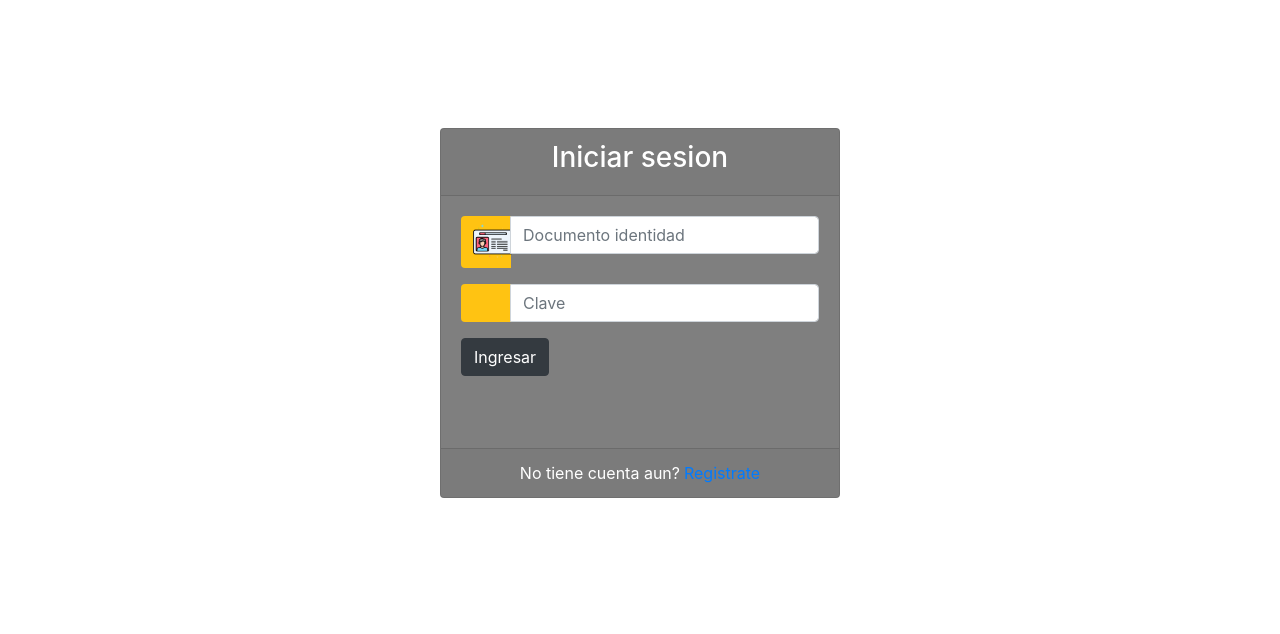
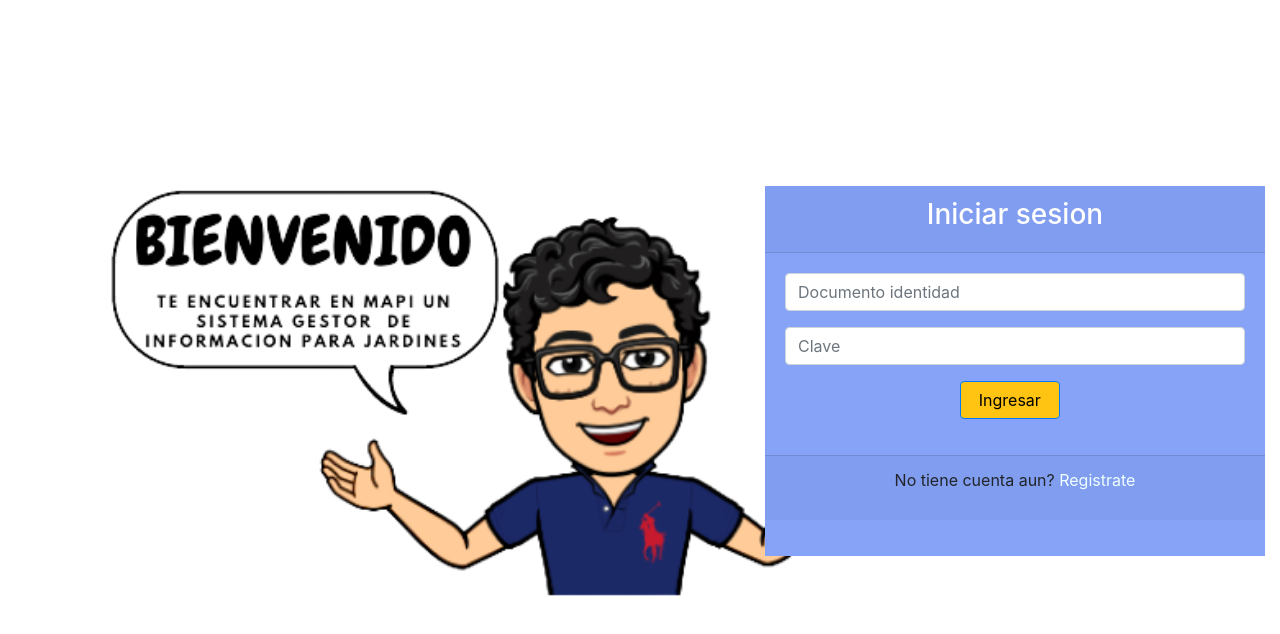
Before and after one commit to risimwell/BackentApiFlasMapi, an Angular app in the folder FronteAngular/: page /login in a window 1280 px wide. Shown: the top 634 px of the page. Built offline with nearby package versions, Linux system fonts and the light colour scheme; a web font is replaced by a local one.

Commit message:
Cambios en el aspecto visual

```diff
--- a/FronteAngular/src/app/Componentes/acudiente/ninos/ninos.component.ts
+++ b/FronteAngular/src/app/Componentes/acudiente/ninos/ninos.component.ts
@@ -52,6 +52,7 @@ export class NinosComponent implements OnInit {
         codigo_grupo:form.grupo
 
     }
+    console.log(nino)
     console.log("Va a disparar el servicio");
     this.servicio_nino.create(nino).subscribe({
       next: () => {
--- a/FronteAngular/src/app/Componentes/login/login.component.css
+++ b/FronteAngular/src/app/Componentes/login/login.component.css
@@ -1,46 +1,26 @@
 @import url('https://fonts.googleapis.com/css?family=Numans');
-.container{
-  margin-top: 10%;
-height: 100%;
-align-content: center;
+.card-body img{
+  margin-left: 90px;
 }
-
 .card{
+  margin-top: 13%;
+  border: transparent;
+}
+.card-form{
 height: 370px;
+margin-left: 110px;
 margin-top: auto;
 margin-bottom: auto;
-width: 400px;
-background-color: rgba(0,0,0,0.5) !important;
-}
-
-.social_icon span{
-font-size: 60px;
-margin-left: 10px;
-color: #FFC312;
-}
-
-.social_icon span:hover{
-color: white;
-cursor: pointer;
+width: 500px;
+background-color:#86A3F8 !important;
 }
 
 .card-header{
 text-align: center;
 color: white;
 }
-
-.social_icon{
-position: absolute;
-right: 20px;
-top: -45px;
-}
-
-.input-group-prepend span{
-  text-align: center;
-width: 50px;
-background-color: #FFC312;
-color: black;
-border:0 !important;
+.links a{
+  color: azure;
 }
 
 input:focus{
@@ -49,19 +29,8 @@ box-shadow: 0 0 0 0 !important;
 
 }
 
-.remember{
-color: white;
-}
-
-.remember input
-{
-width: 20px;
-height: 20px;
-margin-left: 15px;
-margin-right: 5px;
-}
-
 .login_btn{
+  margin-left: 38%;
 color: black;
 background-color: #FFC312;
 width: 100px;
@@ -69,13 +38,6 @@ width: 100px;
 
 .login_btn:hover{
 color: black;
+padding: 10px;
 background-color: white;
 }
-
-.links{
-color: white;
-}
-
-.links a{
-margin-left: 4px;
-}
--- a/FronteAngular/src/app/Componentes/login/login.component.html
+++ b/FronteAngular/src/app/Componentes/login/login.component.html
@@ -1,37 +1,40 @@
-
-
-<div class="container ">
-	<div class="d-flex justify-content-center h-100">
 <div class="card">
+  <div class="card-body">
+   <div class="row">
+    <div class="col-lg-6 col-md-8 col-sm-12 col-xs-12">
+      <img src="../../../assets/bienvenida.png" width="800px">
+    </div>
+    <div class="col-lg-6 col-md-4 col-sm-12 col-xs-12">
+          <div class="card-form formularioinicio">
             <div class="card-header justify-content-center">
               <h3>Iniciar sesion</h3>
             </div>
             <div class="card-body">
               <form class="form-horizontal" [formGroup]= "formulario" (ngSubmit)="ingresar(formulario.value)" >
                 <div class="input-group form-group">
-						<div class="input-group-prepend">
-							<span class="input-group-text"><i class="fas fa-user"><img src="../../../assets/cedula.png" alt="" height="40px"></i></span>
-						</div>
+
                   <input type="email" class="form-control" name="cedula" formControlName="cedula" id="cedula" placeholder="Documento identidad">
 
                 </div>
                 <div class="input-group form-group">
-						<div class="input-group-prepend">
-							<span class="input-group-text"><i class="fas fa-key"></i></span>
-						</div>
+
                   <input type="password" class="form-control" name="clave" formControlName="clave" id="clave" placeholder="Clave">
                 </div>
 
-					<div class="form-group">
-						<button type="submit" class="btn btn-dark" >Ingresar</button>
+                <div class="input-group form-group">
+                  <button type="submit" class="btn btn-primary login_btn" >Ingresar</button>
                 </div>
               </form>
             </div>
             <div class="card-footer">
               <div class="d-flex justify-content-center links">
-					No tiene cuenta aun?<a href="/registrar">Registrate</a>
+                <p>No tiene cuenta aun?  <a href="/registrar"> Registrate</a> </p>
+
+
               </div>
             </div>
           </div>
     </div>
    </div>
+  </div>
+</div>
--- a/FronteAngular/src/app/Componentes/login/login.component.ts
+++ b/FronteAngular/src/app/Componentes/login/login.component.ts
@@ -1,6 +1,7 @@
 import { Component, OnInit } from '@angular/core';
 import { FormGroup, FormBuilder, Form } from '@angular/forms';
 import { Router } from "@angular/router";
+
 
 import { LoginService } from 'src/app/Servicios/login/login.service';
 import { EnvioDataService } from 'src/app/Servicios/envioData/envio-data.service';
@@ -12,8 +13,7 @@ import { EnvioDataService } from 'src/app/Servicios/envioData/envio-data.service
 
 })
 
-export class LoginComponent implements OnInit {
-
+export class LoginComponent implements OnInit  {
   formulario:FormGroup;
   usuario:any=""
   nombre:any=""
--- a/FronteAngular/src/app/Componentes/registrar/registrar.component.css
+++ b/FronteAngular/src/app/Componentes/registrar/registrar.component.css
@@ -1,6 +1,20 @@
+.contenedor_global{
+  width: 40%;
+  position: relative;
+  margin: auto;
+  margin-top: 10%;
+  background: transparent;
+}
+.titulo-card h1{
+  margin-left: 35%;
+  color: rgb(56, 179, 34);
+
+    -webkit-text-stroke: 1px black;
+}
 .contenedor_principal{
+  margin-top: 10%;
   margin: 10px;
-  background: #86A3F8;
+  background: #f8f8fa;
   border: 1.39844px solid #000000;
   box-shadow: 0px 2.79687px 2.79687px rgba(0, 0, 0, 0.25);
   border-radius: 20.9766px;
@@ -8,25 +22,25 @@
 .contenedor_secundario{
     margin: 10px;
     margin-top: 0px;
-    background: #FF8E35;
+    background: #86a3f8;
     border: 1.39844px solid #000000;
     box-shadow: 0px 3px 2.79687px rgba(0, 0, 0, 0.25);
     border-radius: 20.9766px;
+}
+.card-body .columnaform{
+  width: 100px;
 }
 .card{
     border: transparent;
 }
 .card-body{
-    background: #FF8E35;
+    background: #86a3f8;
 }
 .card-header{
     border: transparent;
     border: transparent;
 }
-.card-header h1{
-  margin-left: 180px;
-  color: azure;
-}
+
 .card-body .nav{
   background: transparent;
   border: transparent;
--- a/FronteAngular/src/app/Componentes/registrar/registrar.component.ts
+++ b/FronteAngular/src/app/Componentes/registrar/registrar.component.ts
@@ -72,7 +72,12 @@ export class RegistrarComponent implements OnInit {
         },
         error: () => {
           // Si hubo un error dentro del registro del usuario
-          alert("No se pudo realizar el registro\nVerifique e intente de nuevo")
+          Swal.fire({
+            icon: 'error',
+            title: 'Oops...',
+            text: "No se pudo realizar el registro\nVerifique e intente de nuevo",
+          })
+          //alert("No se pudo realizar el registro\nVerifique e intente de nuevo")
         }
       }
     );
@@ -89,18 +94,25 @@ export class RegistrarComponent implements OnInit {
         institucion:form.institucion_docente,
         clave:form.clave_docente
     }
-    console.log(docente)
     //Envio de datos al servicio
     this.servicio_Docente.create(docente).subscribe({
         next: () => {
           //Alert de confirmacion
-          alert("Docente registrado con exito")
+          Swal.fire(
+            'Docente registrado con exito'
+          )
+          //alert("Docente registrado con exito")
           //Redireccion a la pagina
           this.router.navigateByUrl('login')
         },
         error: () => {
           // Si hubo un error dentro del registro del usuario
-          alert("No se pudo realizar el registro\nVerifique e intente de nuevo")
+          Swal.fire({
+            icon: 'error',
+            title: 'Oops...',
+            text: "No se pudo realizar el registro\nVerifique e intente de nuevo",
+          })
+          //alert("No se pudo realizar el registro\nVerifique e intente de nuevo")
         }
       }
     );
```
Also changed, not shown: FronteAngular/src/app/Componentes/registrar/registrar.component.html (+31 -36 lines), 2 other files (tests, documents, lock files or other folders). Lines whose indentation alone changed are shown as unchanged.
